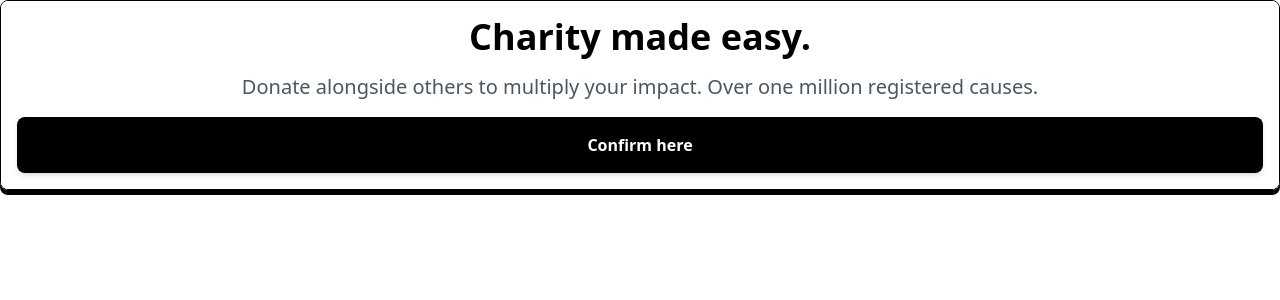
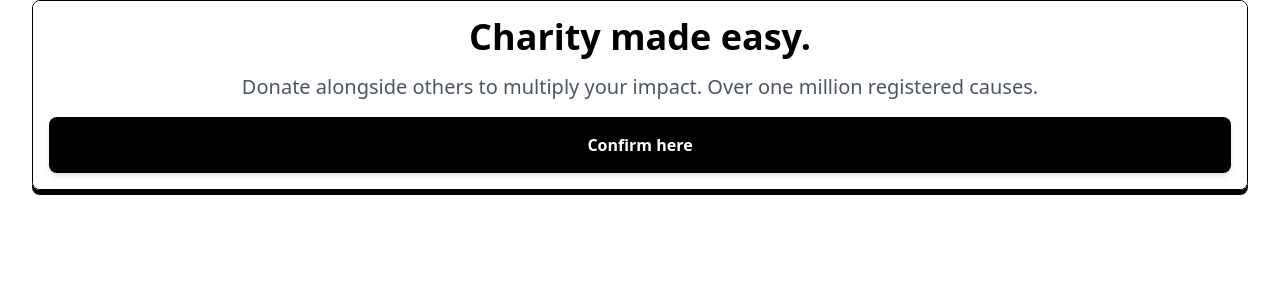
Before and after one commit to jrnesc/chariteazy, a React (Create React App) app in the folder frontend/: page / in a window 1280 px wide. Shown: the top 300 px of the page. Built offline with nearby package versions, Linux system fonts and the light colour scheme.

Commit message:
add styling to App

```diff
--- a/frontend/src/App.js
+++ b/frontend/src/App.js
@@ -9,6 +9,8 @@ import './index.css';
 function App() {
   return (
     <Router>
+      <div class="flex flex-col h-screen">
+        <div class="container mx-auto mb-auto px-8">
           <Switch>
             <Route exact path="/">
               <Home />
@@ -26,6 +28,8 @@ function App() {
               <Project />
             </Route>
           </Switch>
+        </div>
+      </div>
     </Router>
   );
 }
```
Lines whose indentation alone changed are shown as unchanged.
